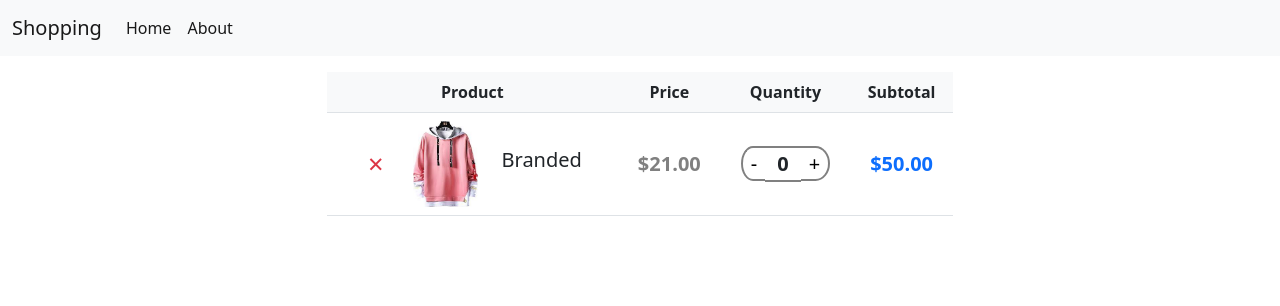
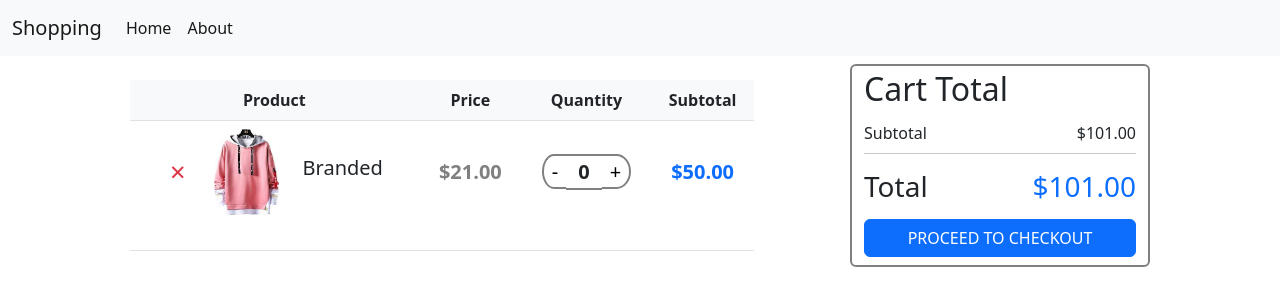
Before and after one commit to notelyfe/shopping-app, a React (Create React App) app: page /checkout in a window 1280 px wide. Shown: the top 306 px of the page. Built offline with nearby package versions, Linux system fonts and the light colour scheme.

Commit message:
css updated

```diff
--- a/src/Components/Checkout.css
+++ b/src/Components/Checkout.css
@@ -13,6 +13,7 @@
 
 .delete{
     font-size: 1.7rem;
+    border: none;
 }
 .prod-pic{
     width: 65px;
@@ -61,3 +62,11 @@
     height: 85px;
     font-size: 20px;
 }
+
+.cart-amount-total{
+    max-width: 300px;
+    border: 2px solid grey;
+}
+.btn-add{
+    width: 100%;
+}
--- a/src/Components/Checkout.js
+++ b/src/Components/Checkout.js
@@ -4,7 +4,7 @@ import './Checkout.css'
 
 const Checkout = () => {
     return (
-        <div className="container">
+        <div className="container d-flex mt-2">
             <table className="table my-3 checkout-data">
                 <thead className='bg-light text-center'>
                     <tr>
@@ -43,6 +43,21 @@ const Checkout = () => {
                     </tr>
                 </tbody>
             </table>
+
+            <div className="container rounded cart-amount-total ">
+                <h2 className='mb-3 mt-1'>Cart Total</h2>
+                <div className=' d-flex justify-content-between align-items-center' style={{ marginBottom: '-15px'}}>
+                    <h6 >Subtotal</h6>
+                    <h6>$101.00</h6>
+                </div>
+                <hr />
+                <div className="d-flex justify-content-between align-items-center">
+                    <h3>Total</h3>
+                    <h3 className='text-primary'>$101.00</h3>
+                </div>
+                <button className="btn my-2 btn-primary btn-add">PROCEED TO CHECKOUT</button>
+            </div>
+
         </div>
     )
 }
```
